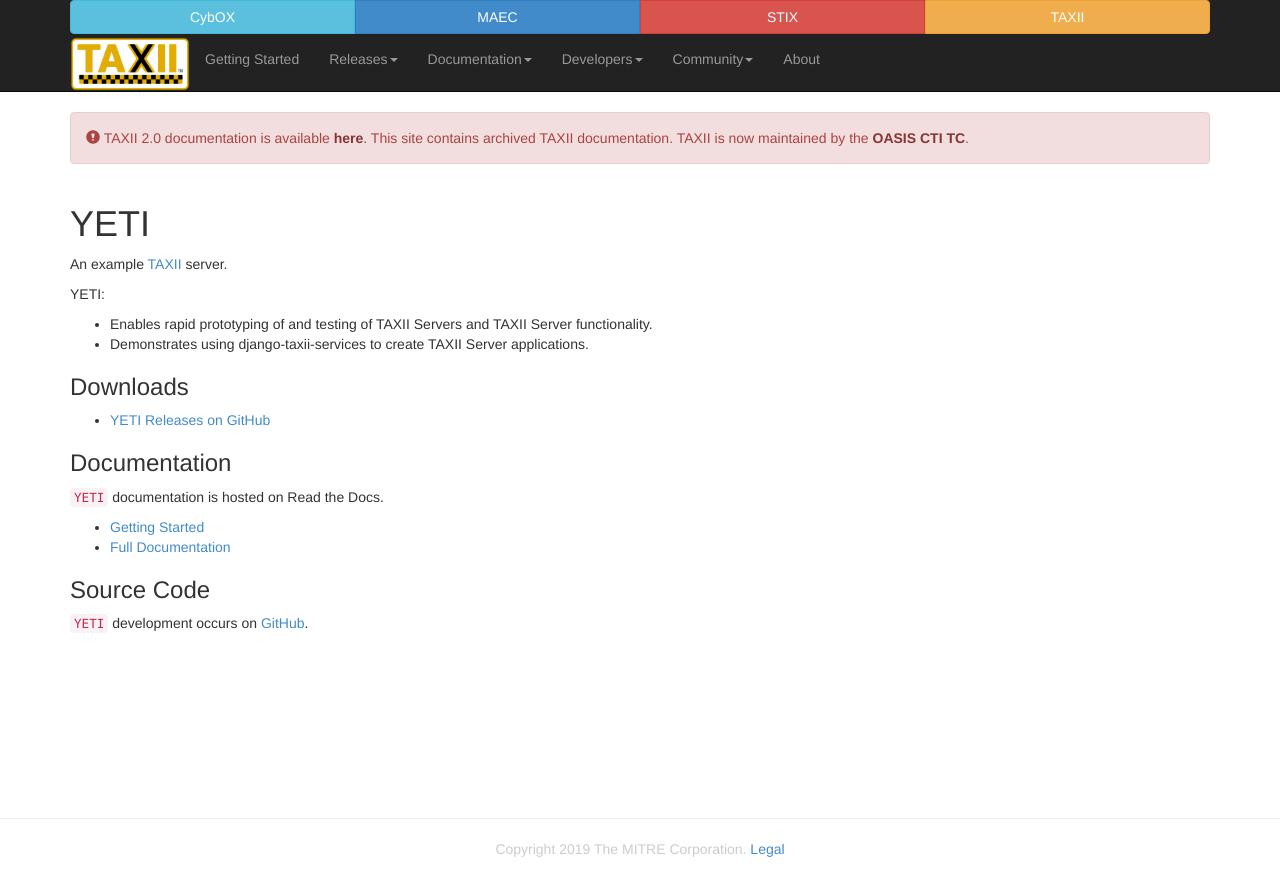
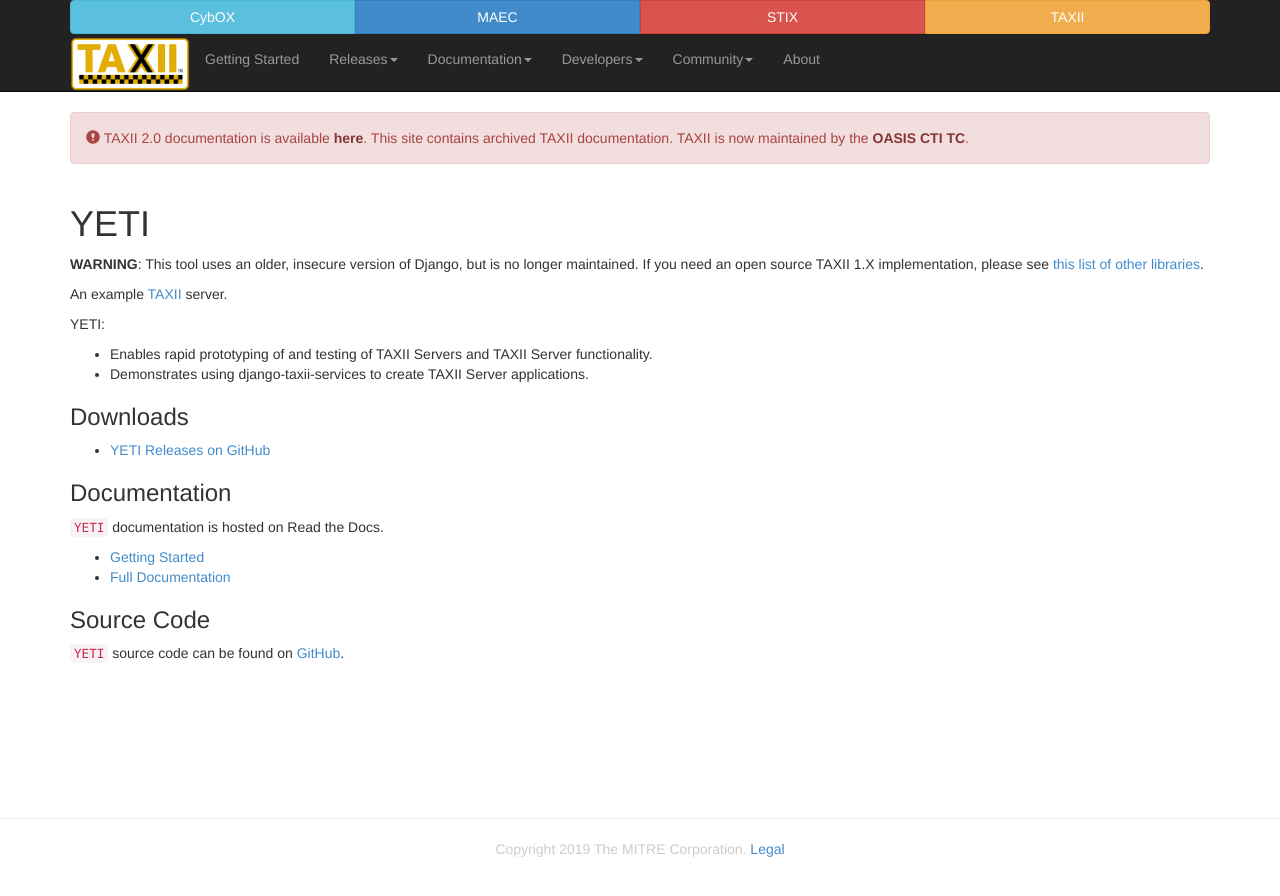
Before and after one commit to TAXIIProject/taxiiproject.github.io, a Jekyll site: the page built from developers/yeti/index.md, in a window 1280 px wide. Shown: the top 896 px of the page. Built offline with Jekyll 4.4.1, drawn with Linux system fonts in a browser that asks for light colours.

Commit message:
Add warnings for outdated libraries

```diff
--- a/developers/yeti/index.md
+++ b/developers/yeti/index.md
@@ -2,6 +2,8 @@
 layout: flat
 title: YETI
 ---
+
+**WARNING**: This tool uses an older, insecure version of Django, but is no longer maintained. If you need an open source TAXII 1.X implementation, please see [this list of other libraries](https://wiki.oasis-open.org/cti/Open%20Source%20Projects>).
 
 An example [TAXII](http://taxiiproject.github.io/releases/) server.
 
@@ -23,4 +25,4 @@ YETI:
 
 ### Source Code
 
-`YETI` development occurs on [GitHub](https://github.com/TAXIIProject/yeti).
+`YETI` source code can be found on [GitHub](https://github.com/TAXIIProject/yeti).
```
Also changed, not shown: developers/taxii-services/index.md (+3 -1 lines).
